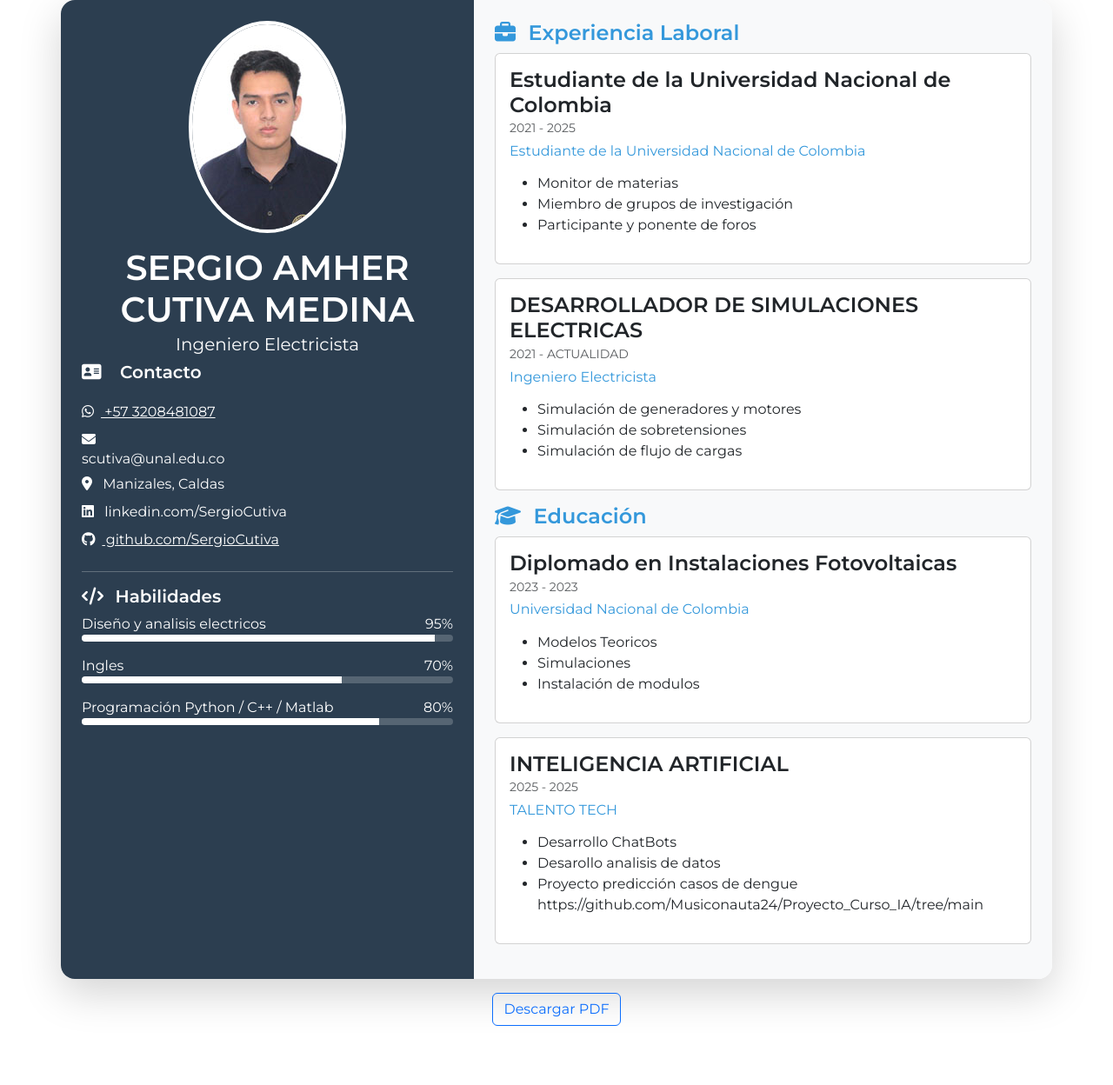
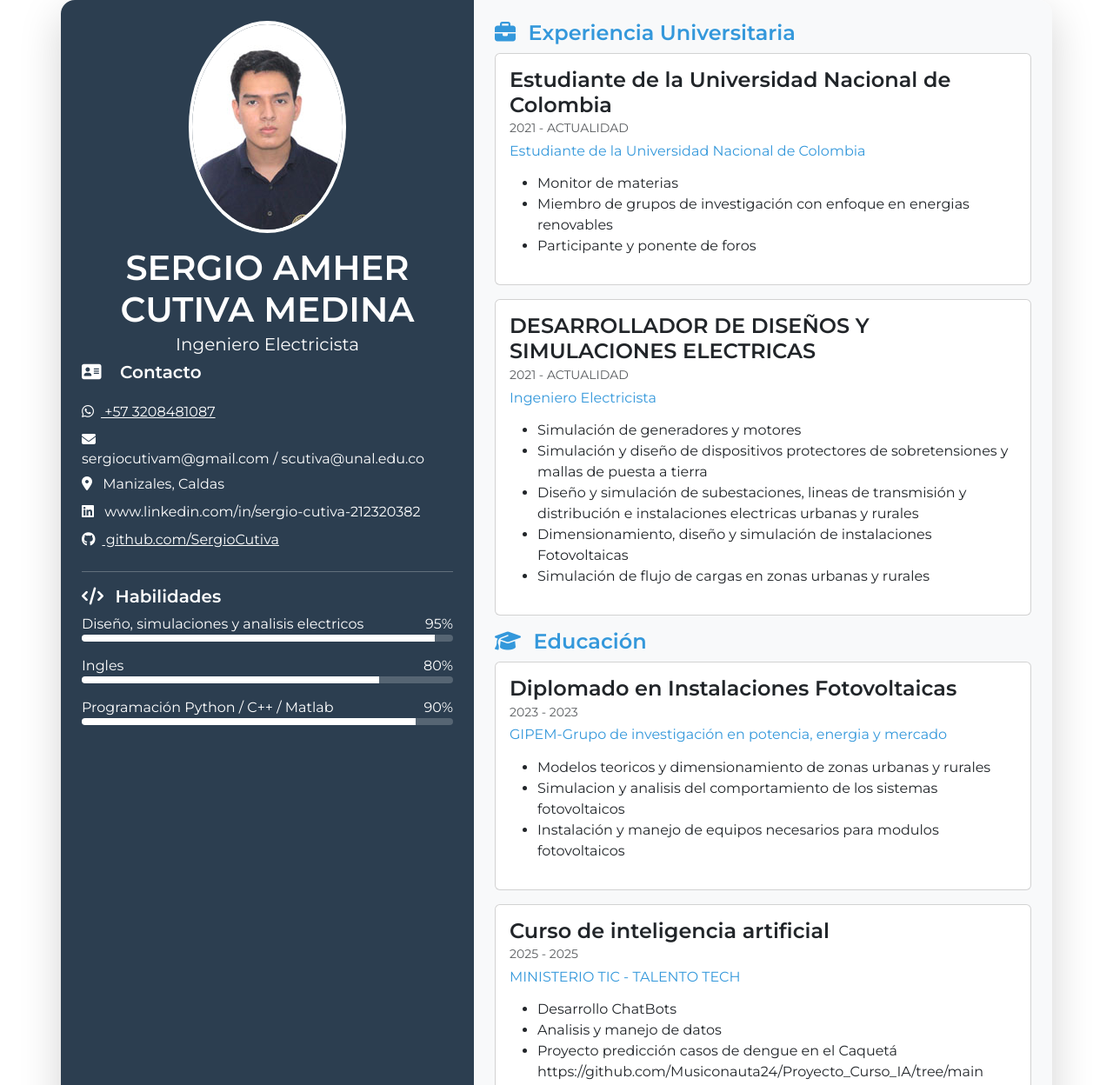
Before and after one commit to SergioCutiva/SergioCutiva.github.io, a plain HTML site: page index.html in a window 1280 px wide. Shown: the top 1248 px of the page at 87% size. Before the commit the page ends 1196 px from the top, so only its background shows below. Drawn offline with nearby package versions, Linux system fonts and the light colour scheme.

Commit message:
CambioSC

```diff
--- a/index.html
+++ b/index.html
@@ -61,7 +61,7 @@
               </li>
               <li class="mb-2 print">
                 <i class="fas fa-envelope me-2"></i>
-                <h6>scutiva@unal.edu.co</h6>
+                <h6>sergiocutivam@gmail.com / scutiva@unal.edu.co</h6>
               </li>
               <li class="mb-2">
                 <i class="fas fa-map-marker-alt me-2"></i>
@@ -69,7 +69,7 @@
               </li>
               <li class="mb-2">
                 <i class="fab fa-linkedin me-2"></i>
-                linkedin.com/SergioCutiva
+                www.linkedin.com/in/sergio-cutiva-212320382
               </li>
               <li class="mb-2 print">
                 <a
@@ -92,7 +92,7 @@
             </h5>
             <div class="skill mb-3">
               <div class="d-flex justify-content-between">
-                <span>Diseño y analisis electricos</span>
+                <span>Diseño, simulaciones y analisis electricos</span>
                 <span>95%</span>
               </div>
               <div class="progress" style="height: 8px">
@@ -102,19 +102,19 @@
             <div class="skill mb-3">
               <div class="d-flex justify-content-between">
                 <span>Ingles</span>
-                <span>70%</span>
+                <span>80%</span>
               </div>
               <div class="progress" style="height: 8px">
-                <div class="progress-bar" style="width: 70%"></div>
+                <div class="progress-bar" style="width: 80%"></div>
               </div>
             </div>
             <div class="skill mb-3">
               <div class="d-flex justify-content-between">
                 <span>Programación Python / C++ / Matlab</span>
-                <span>80%</span>
+                <span>90%</span>
               </div>
               <div class="progress" style="height: 8px">
-                <div class="progress-bar" style="width: 80%"></div>
+                <div class="progress-bar" style="width: 90%"></div>
               </div>
             </div>
           </section>
@@ -124,7 +124,7 @@
           <section class="mb-3">
             <h4 class="fw-bold text-primary">
               <i class="fas fa-briefcase me-2"></i>
-              Experiencia Laboral
+              Experiencia Universitaria
             </h4>
             <div class="card mb-3">
               <div class="card-body">
@@ -132,7 +132,7 @@
                   Estudiante de la Universidad Nacional de Colombia
                 </h4>
                 <h4 class="card-subtitle mb-2 text-muted small">
-                  2021 - 2025
+                  2021 - ACTUALIDAD
                 </h4>
                 <h6 class="text-primary">
                   Estudiante de la Universidad Nacional de Colombia
@@ -140,22 +140,24 @@
 
                 <ul class="mt-3">
                   <li>Monitor de materias</li>
-                  <li>Miembro de grupos de investigación</li>
+                  <li>Miembro de grupos de investigación con enfoque en energias renovables</li>
                   <li>Participante y ponente de foros</li>
                 </ul>
               </div>
             </div>
             <div class="card mb-3">
               <div class="card-body">
-                <h4 class="card-title fw-bold">DESARROLLADOR DE SIMULACIONES ELECTRICAS</h4>
+                <h4 class="card-title fw-bold">DESARROLLADOR DE DISEÑOS Y SIMULACIONES ELECTRICAS</h4>
                 <h4 class="card-subtitle mb-2 text-muted small">2021 - ACTUALIDAD</h4>
                 <h6 class="text-primary">Ingeniero Electricista</h6>
 
                 <ul class="mt-3">
                   <li>Simulación de generadores y motores</li>
-                  <li>Simulación de sobretensiones</li>
+                  <li>Simulación y diseño de dispositivos protectores de sobretensiones y mallas de puesta a tierra</li>
+                  <li>Diseño y simulación de subestaciones, lineas de transmisión y distribución e instalaciones electricas urbanas y rurales</li>
+                  <li>Dimensionamiento, diseño y simulación de instalaciones Fotovoltaicas</li>
                   <li>
-                    Simulación de flujo de cargas
+                    Simulación de flujo de cargas en zonas urbanas y rurales
                   </li>
                 </ul>
               </div>
@@ -175,27 +177,27 @@
                   2023 - 2023
                 </h4>
                 <h6 class="text-primary">
-                 Universidad Nacional de Colombia
+                 GIPEM-Grupo de investigación en potencia, energia y mercado
                 </h6>
 
                 <ul class="mt-3">
-                  <li>Modelos Teoricos</li>
-                  <li>Simulaciones</li>
-                  <li>Instalación de modulos</li>
+                  <li>Modelos teoricos y dimensionamiento de zonas urbanas y rurales</li>
+                  <li>Simulacion y analisis del comportamiento de los sistemas fotovoltaicos</li>
+                  <li>Instalación y manejo de equipos necesarios para modulos fotovoltaicos</li>
                 </ul>
               </div>
             </div>
             <div class="card mb-3">
               <div class="card-body">
-                <h4 class="card-title fw-bold">INTELIGENCIA ARTIFICIAL</h4>
+                <h4 class="card-title fw-bold">Curso de inteligencia artificial</h4>
                 <h4 class="card-subtitle mb-2 text-muted small">2025 - 2025</h4>
-                <h6 class="text-primary">TALENTO TECH</h6>
+                <h6 class="text-primary">MINISTERIO TIC - TALENTO TECH</h6>
 
                 <ul class="mt-3">
                   <li>Desarrollo ChatBots</li>
-                  <li>Desarollo analisis de datos</li>
+                  <li>Analisis y manejo de datos</li>
                   <li>
-                    Proyecto predicción casos de dengue
+                    Proyecto predicción casos de dengue en el Caquetá
                     https://github.com/Musiconauta24/Proyecto_Curso_IA/tree/main
                   </li>
                 </ul>
--- a/script.js
+++ b/script.js
@@ -3,7 +3,7 @@ function downloadPDF() {
 
     const opt = {
         margin: [2,0.1, 1 , 5],  // [arriba, izquierda, abajo, derecha] en mm
-        filename: 'Hoja_de_Vida_Julian_Buitrago.pdf',
+        filename: 'Hoja_de_Vida_Sergio_Cutiva.pdf',
         image: { type: 'jpeg', quality: 0.98 },
         html2canvas: {
             scale: 2,
```
